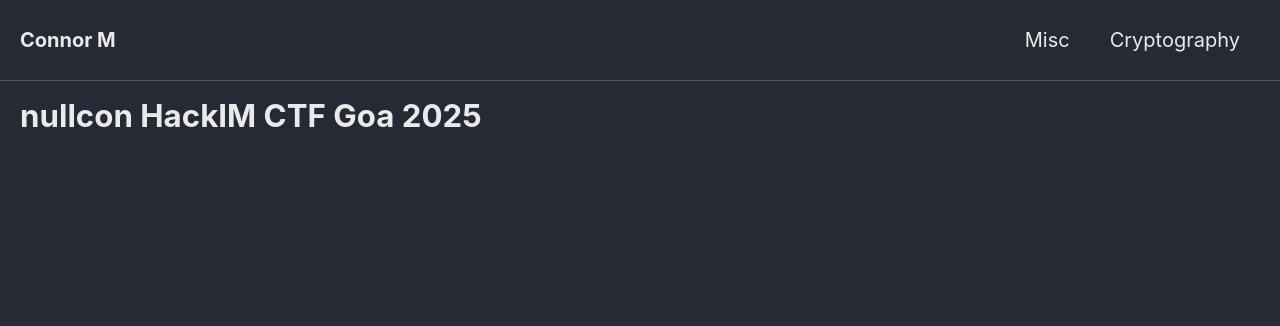
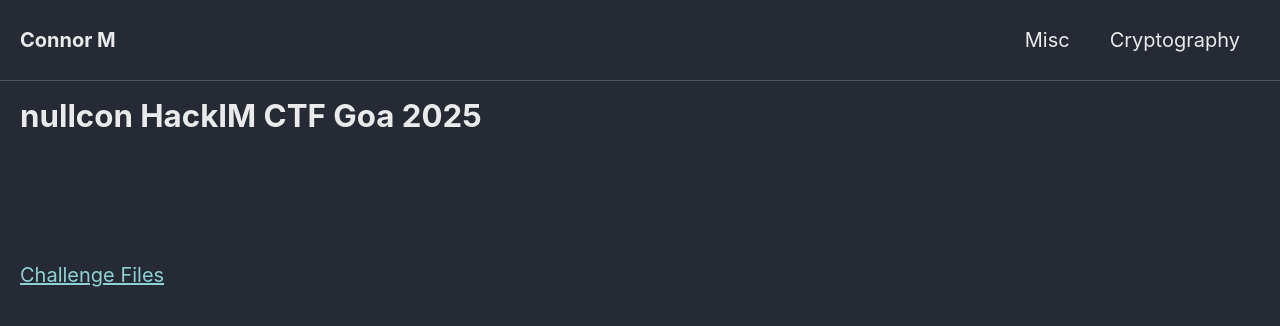
Before and after one commit to Connor-McCartney/Connor-McCartney.github.io, a Jekyll site: the page built from _pages/cryptography/other/nullcon2025.md, in a window 1280 px wide. Shown: the top 326 px of the page. Built offline with Jekyll 4.4.1, drawn with Linux system fonts in a browser that asks for light colours; cached includes are drawn as plain includes.

Commit message:
Update nullcon2025.md

```diff
--- a/_pages/cryptography/other/nullcon2025.md
+++ b/_pages/cryptography/other/nullcon2025.md
@@ -4,3 +4,11 @@ title: nullcon HackIM CTF Goa 2025
 ---
 
 <br>
+
+<br>
+
+[Challenge Files](https://github.com/Connor-McCartney/CTF_Files/tree/main/2025/nullcon)
+
+<br>
+
+<br>
```
